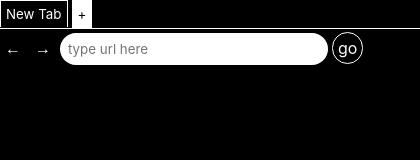
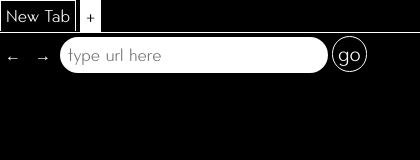
Before and after one commit to LordCheta/projectSmartMirror, an Electron app: page views/browser.html in a window 420 px wide. Drawn offline with Linux system fonts and the light colour scheme; no server answers.

Commit message:
buid fixes

```diff
--- a/views/styles/browser.css
+++ b/views/styles/browser.css
@@ -2,12 +2,14 @@
     margin: 0;
     padding: 0;
 }
-/* @font-face {
-    font-family: -apple-system, BlinkMacSystemFont, 'Segoe UI', Roboto, Oxygen, Ubuntu, Cantarell, 'Open Sans', 'Helvetica Neue', sans-serif;
-    src: url('../assets/-apple-system, BlinkMacSystemFont, 'Segoe UI', Roboto, Oxygen, Ubuntu, Cantarell, 'Open Sans', 'Helvetica Neue', sans-serif.woff2');
+@font-face {
+    font-family: sublime;
+    -webkit-font-smoothing: antialiased;
+  -moz-osx-font-smoothing: grayscale;
+    src: url('../assets/sublime.ttf');
     -webkit-font-smoothing: antialiased;
     -moz-osx-font-smoothing: grayscale;
-} */
+}
 :root{
     --white: #ffffff;
     --black: #000000;
@@ -21,7 +23,7 @@ body{
 }
 .tabLinks{
     padding: 5px;
-    font-family: -apple-system, BlinkMacSystemFont, 'Segoe UI', Roboto, Oxygen, Ubuntu, Cantarell, 'Open Sans', 'Helvetica Neue', sans-serif;
+    font-family: sublime;
     background: #fff;
     border: 1px solid #fff;
     margin-left: 0px;
@@ -45,10 +47,10 @@ body{
     border-radius: 50px;
     margin-top: 1%;
     color: var(--black);
-    font-family: -apple-system, BlinkMacSystemFont, 'Segoe UI', Roboto, Oxygen, Ubuntu, Cantarell, 'Open Sans', 'Helvetica Neue', sans-serif;
+    font-family: sublime;
 }
 #goToUrl{
-    font-family: -apple-system, BlinkMacSystemFont, 'Segoe UI', Roboto, Oxygen, Ubuntu, Cantarell, 'Open Sans', 'Helvetica Neue', sans-serif;
+    font-family: sublime;
     color: var(--white);
     padding: 5px;
     border: 1px solid var(--white);
--- a/views/styles/calendar.css
+++ b/views/styles/calendar.css
@@ -1,17 +1,17 @@
-/* @font-face {
-  font-family: -apple-system, BlinkMacSystemFont, 'Segoe UI', Roboto, Oxygen, Ubuntu, Cantarell, 'Open Sans', 'Helvetica Neue', sans-serif;
+@font-face {
+  font-family: sublime;
+  -webkit-font-smoothing: antialiased;
+-moz-osx-font-smoothing: grayscale;
+  src: url('../assets/sublime.ttf');
   -webkit-font-smoothing: antialiased;
   -moz-osx-font-smoothing: grayscale;
-  src: url('../assets/-apple-system, BlinkMacSystemFont, 'Segoe UI', Roboto, Oxygen, Ubuntu, Cantarell, 'Open Sans', 'Helvetica Neue', sans-serif.woff2');
-  -webkit-font-smoothing: antialiased;
-  -moz-osx-font-smoothing: grayscale;
-} */
+}
 :root{
   --white: #ffffff;
   --black: #000000;
 }
 body{
-  font-family: -apple-system, BlinkMacSystemFont, 'Segoe UI', Roboto, Oxygen, Ubuntu, Cantarell, 'Open Sans', 'Helvetica Neue', sans-serif;
+  font-family: sublime;
   -webkit-font-smoothing: antialiased;
   -moz-osx-font-smoothing: grayscale;
   background-color: var(--black);
@@ -21,7 +21,7 @@ body{
 #alert {
   display: none;
   border: 2px solid white;
-  font-family: -apple-system, BlinkMacSystemFont, 'Segoe UI', Roboto, Oxygen, Ubuntu, Cantarell, 'Open Sans', 'Helvetica Neue', sans-serif;
+  font-family: sublime;
   -webkit-font-smoothing: antialiased;
   -moz-osx-font-smoothing: grayscale;
   position: absolute;
@@ -32,7 +32,7 @@ body{
 }
 
 #addTodoText {
-  font-family: -apple-system, BlinkMacSystemFont, 'Segoe UI', Roboto, Oxygen, Ubuntu, Cantarell, 'Open Sans', 'Helvetica Neue', sans-serif;
+  font-family: sublime;
   -webkit-font-smoothing: antialiased;
   -moz-osx-font-smoothing: grayscale;
   padding: 1%;
@@ -46,7 +46,7 @@ body{
 }
 input[type=submit] {
   font-weight: bold;
-  font-family: -apple-system, BlinkMacSystemFont, 'Segoe UI', Roboto, Oxygen, Ubuntu, Cantarell, 'Open Sans', 'Helvetica Neue', sans-serif;
+  font-family: sublime;
   -webkit-font-smoothing: antialiased;
   -moz-osx-font-smoothing: grayscale;
   float: right;
--- a/views/styles/gallery.css
+++ b/views/styles/gallery.css
@@ -1,6 +1,8 @@
 @font-face {
-  font-family: poppins;
-  src: url('../assets/poppins.woff2');
+  font-family: sublime;
+  -webkit-font-smoothing: antialiased;
+-moz-osx-font-smoothing: grayscale;
+  src: url('../assets/sublime.ttf');
   -webkit-font-smoothing: antialiased;
   -moz-osx-font-smoothing: grayscale;
 }
@@ -76,7 +78,7 @@ body {
   font-weight: bold;
   border: 0;
   padding: 3px;
-  font-family: poppins;
+  font-family: sublime;
   font-size: 20px;
 }
 /* Responsive layout - makes a two column-layout instead of four columns */
--- a/views/styles/home.css
+++ b/views/styles/home.css
@@ -76,7 +76,7 @@ body{
 #menuIcons{
     grid-column: 2 /span 1;
     margin-top: 10%;
-    margin-left: 52%;
+    margin-left: 80%;
 }
 #menuIcons>nav>ul>li{
     display: inline-block;
@@ -252,7 +252,7 @@ body{
     padding: 2%;
 }
 #newsDisplay{
-    grid-column: 1 / span 1;
+    grid-column: 2 / span 1;
     grid-row: auto;
 }
 #newsTitle{
@@ -283,6 +283,7 @@ body{
     margin-block-start: 0;
     font-size: 13px;
     font-weight: 100;
+    text-shadow: 0px 0px 5px #fff, 0px 0px 20px #fff;
 }
 #test{
     text-align: center;
--- a/views/styles/keyboard.css
+++ b/views/styles/keyboard.css
@@ -1,6 +1,8 @@
 @font-face {
-  font-family: poppins;
-  src: url('../assets/poppins.woff2');
+  font-family: sublime;
+  -webkit-font-smoothing: antialiased;
+-moz-osx-font-smoothing: grayscale;
+  src: url('../assets/sublime.ttf');
   -webkit-font-smoothing: antialiased;
   -moz-osx-font-smoothing: grayscale;
 }
@@ -27,7 +29,7 @@ div{
 }
 input {
   -webkit-app-region: no-drag;
-  font-family: poppins;
+  font-family: sublime;
   padding: 2%;
   background-color: var(--black);
   color: white;
--- a/views/styles/musicPlayer.css
+++ b/views/styles/musicPlayer.css
@@ -10,7 +10,7 @@
     height: 150px;
 }
 #artistName{
-    font-family: poppins;
+    font-family: sublime;
     color: #ffffff;
     margin-top: 5%;
     font-size: 5vw;
@@ -19,7 +19,7 @@
     letter-spacing: 0.17em;
 }
 #songTitle{
-    font-family: poppins;
+    font-family: sublime;
     color: #ffffff;
     margin-top: 5%;
     font-size: 3vw;
--- a/views/styles/splash.css
+++ b/views/styles/splash.css
@@ -1,6 +1,8 @@
 @font-face {
-    font-family: poppins;
-    src: url('../assets/poppins.woff2');
+    font-family: sublime;
+    -webkit-font-smoothing: antialiased;
+  -moz-osx-font-smoothing: grayscale;
+    src: url('../assets/sublime.ttf');
     -webkit-font-smoothing: antialiased;
     -moz-osx-font-smoothing: grayscale;
 }
@@ -19,7 +21,7 @@ body{
     text-align: center;
     margin-top: 25%;
     color: var(--white);
-    font-family: poppins;
+    font-family: sublime;
     font-size: 50px;
     font-weight: 200;
     letter-spacing: 0.19em;
@@ -29,7 +31,7 @@ body{
     top: -50px;
     text-align: center;
     color: var(--white);
-    font-family: poppins;
+    font-family: sublime;
 }
 #loadIcon{
     position: relative;
@@ -41,6 +43,6 @@ body{
     top: -100px;
     margin-left: 170px;
     color: var(--white);
-    font: poppins;
+    font: sublime;
     font-size: 10px
 }
```
Also changed, not shown: main.js (+6 -6 lines), views/styles/timer.css (deleted).
